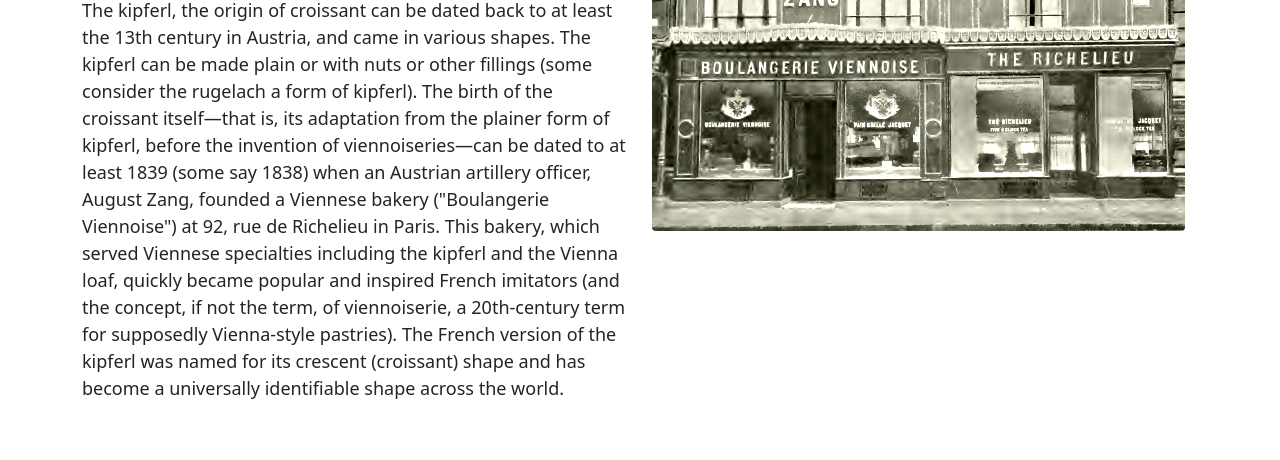
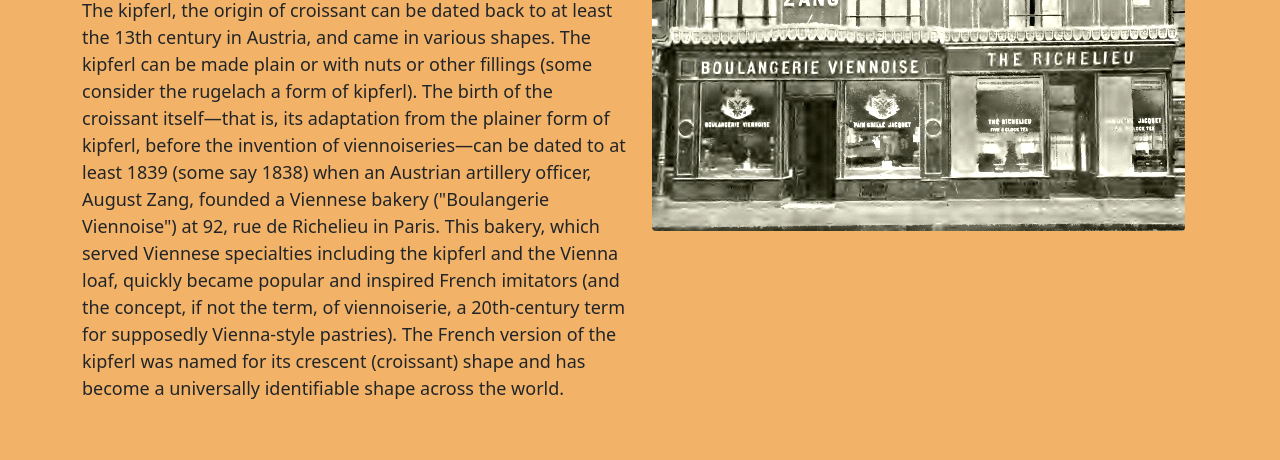
Before and after one commit to MonWas/Croissant, a plain HTML site: page index.html in a window 1280 px wide. Shown: the part 340-800 px from the top of the page. Drawn offline with nearby package versions, Linux system fonts and the light colour scheme.

Commit message:
Changed background color as requested

```diff
--- a/src/style.css
+++ b/src/style.css
@@ -1,3 +1,7 @@
+body {
+  background-color: #F2B368;
+}
+
 h1 {
   font-size: 96px;
   margin-top: 100px;
```
